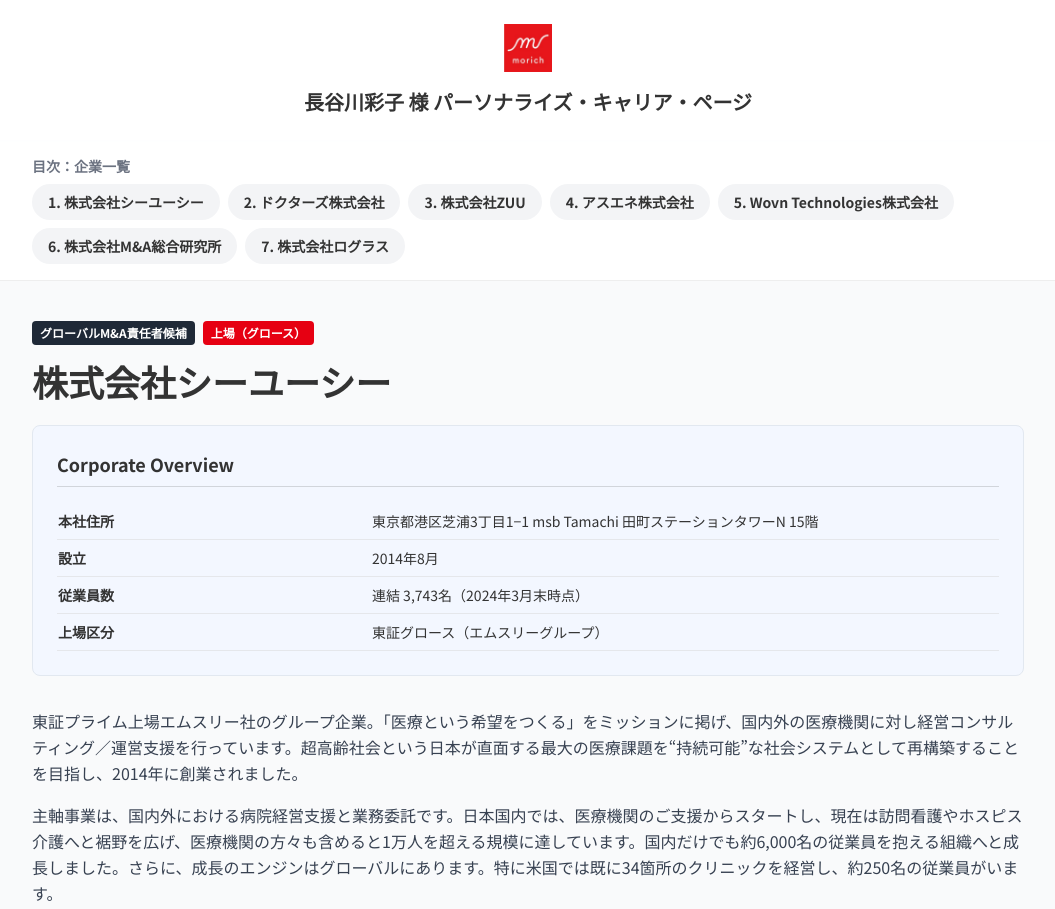
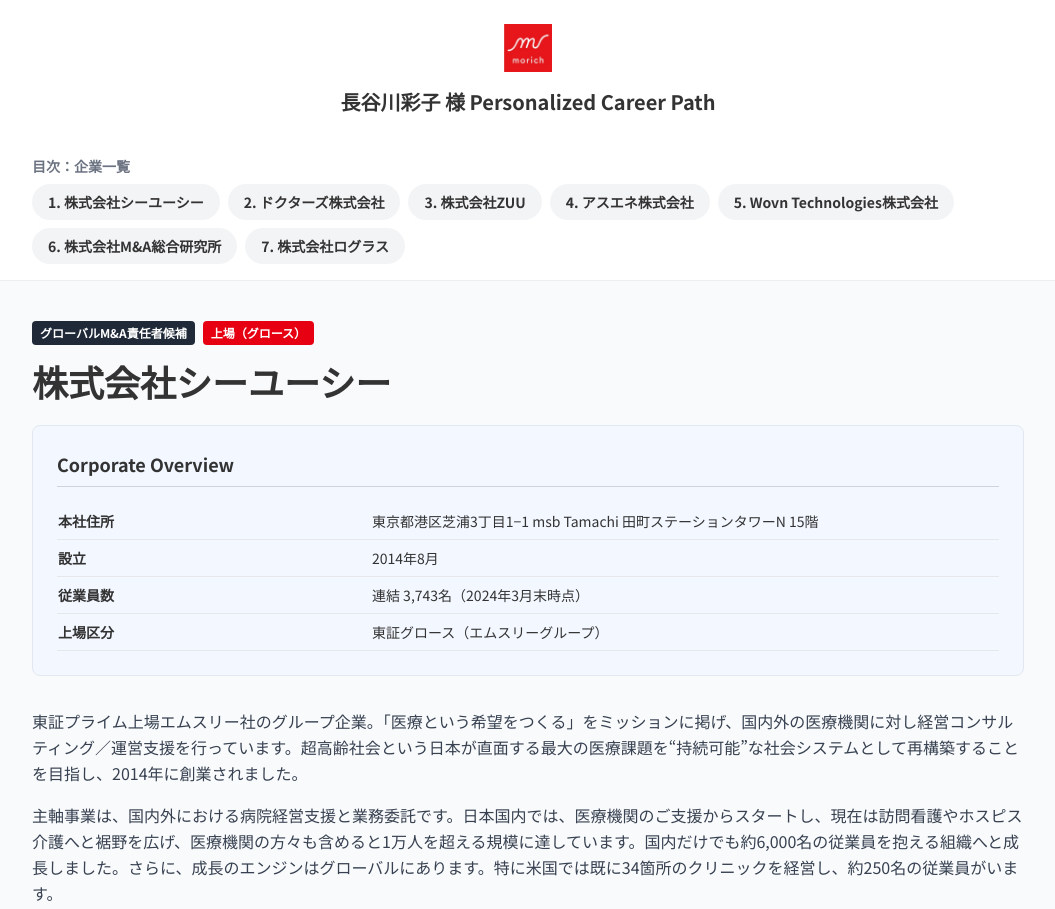
Before and after one commit to morich-inc/hasegawa-A, a plain HTML site: page index.html in a window 1280 px wide. Shown: the top 909 px of the page, without its empty margins (112-1167 px from the left). Drawn offline with nearby package versions, Linux system fonts and the light colour scheme.

Commit message:
Update header title to English

```diff
--- a/index.html
+++ b/index.html
@@ -25,7 +25,7 @@
     <header class="bg-white py-6 shadow-sm">
         <div class="max-w-5xl mx-auto px-4 flex flex-col items-center">
             <img src="morich_logo.jpg" alt="morich" class="h-12 mb-4">
-            <h1 class="text-xl font-bold">長谷川彩子 様 パーソナライズ・キャリア・ページ</h1>
+            <h1 class="text-xl font-bold">長谷川彩子 様 Personalized Career Path</h1>
         </div>
     </header>
 
```
